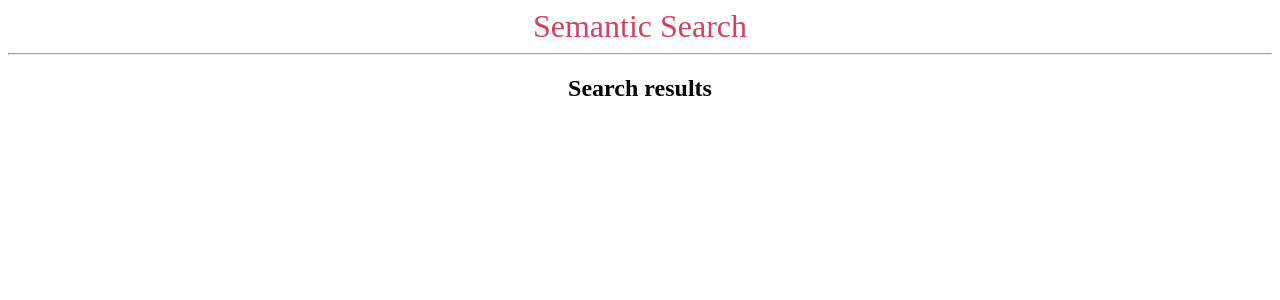
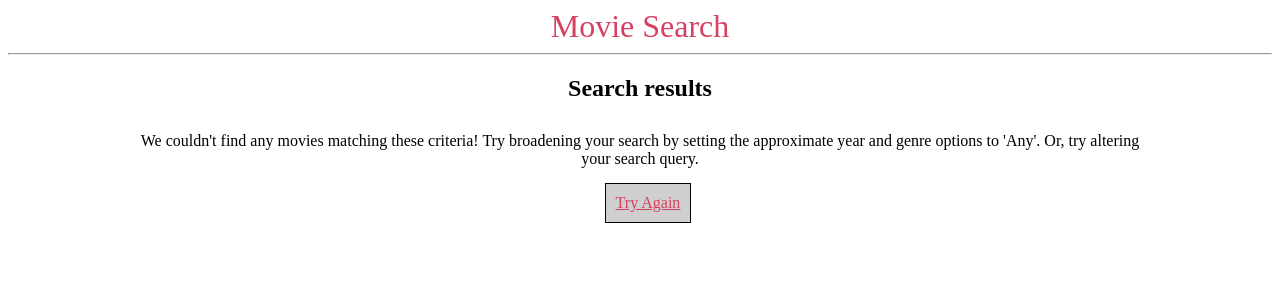
Before and after one commit to sayantangkhan/movie-plot-nlp-project, a Flask app: page /result in a window 1280 px wide. Shown: the top 300 px of the page. Run offline with Flask 2, Linux system fonts and the light colour scheme; parts of the project's set-up code (start-up, migrations or seed data) failed here and were passed over.

Commit message:
Added help messages

```diff
--- a/web_interface/app.py
+++ b/web_interface/app.py
@@ -38,4 +38,11 @@ def search_page():
 
 @app.route('/result')
 def result_page():
-    return render_template('result.html', search_results=SEARCH_RESULTS)
+    if len(SEARCH_RESULTS)==0:
+        message = "We couldn't find any movies matching these criteria! Try broadening your search by setting the approximate year and genre options to 'Any'. Or, try altering your search query."
+    elif len(SEARCH_RESULTS)<8:
+        message = "We found a few movies matching your criteria. If yours isn't in this list, try broadening your search by setting the approximate year and genre options to 'Any'. Or, try altering your search query."
+    elif len(SEARCH_RESULTS)>=10:
+        message = "We found a lot of movies matching your criteria! If yours isn't in this list, try narrowing your search by selecting the genre and/or approximate year of release. Or, try altering your search query."
+    return render_template('result.html', search_results=SEARCH_RESULTS,
+                            helpful_message = message)
--- a/web_interface/templates/base.html
+++ b/web_interface/templates/base.html
@@ -47,12 +47,37 @@
         :-ms-input-placeholder {
             text-align: center;
         }
+
+        .help {
+            text-align: center;
+            padding: 10px;
+            margin: 5px auto;
+            max-width: 1000px;
+        }
+
+        .buttondiv {
+            width: 100vw;
+            margin: 5px auto;
+            text-align: center;
+        }
+        .button {
+            text-align: center;
+            background-color: #cfcfcf;
+            border: 1px solid black;
+            color: #d64161;
+            padding: 10px 10px;
+            display: inline-block;
+        }
+
+        .button:hover {
+            background-color: #f2f2f2;
+        }
     </style>
 </head>
 
 <body>
     <nav>
-        <center><a href="{{ url_for('index') }}">Semantic Search</a></center>
+        <center><a href="{{ url_for('index') }}">Movie Search</a></center>
     </nav>
     <hr>
     <div class="content">
--- a/web_interface/templates/result.html
+++ b/web_interface/templates/result.html
@@ -10,4 +10,10 @@
     </div>
     {% endfor %}
 </div>
+<p class="help">
+{{helpful_message}}
+</p>
+<div class="buttondiv">
+<a class="button" href="{{url_for('index')}}">Try Again</a>
+</div>
 {% endblock %}
--- a/web_interface/templates/search.html
+++ b/web_interface/templates/search.html
@@ -1,6 +1,9 @@
 {% extends 'base.html' %}
 
 {% block content %}
+<p class="help">
+Looking for a movie you watched, but can't remember the title? This is the tool for you! Enter some things you remember about the movie in the search bar. If you'd like to narrow the results, you can restrict yourself to a particular genre and/or decade. Then hit search!
+</p>
 <div class="searchbox">
     <form method="post">
         <label for="title">{% block title %} Search query {% endblock %}</label>
```
